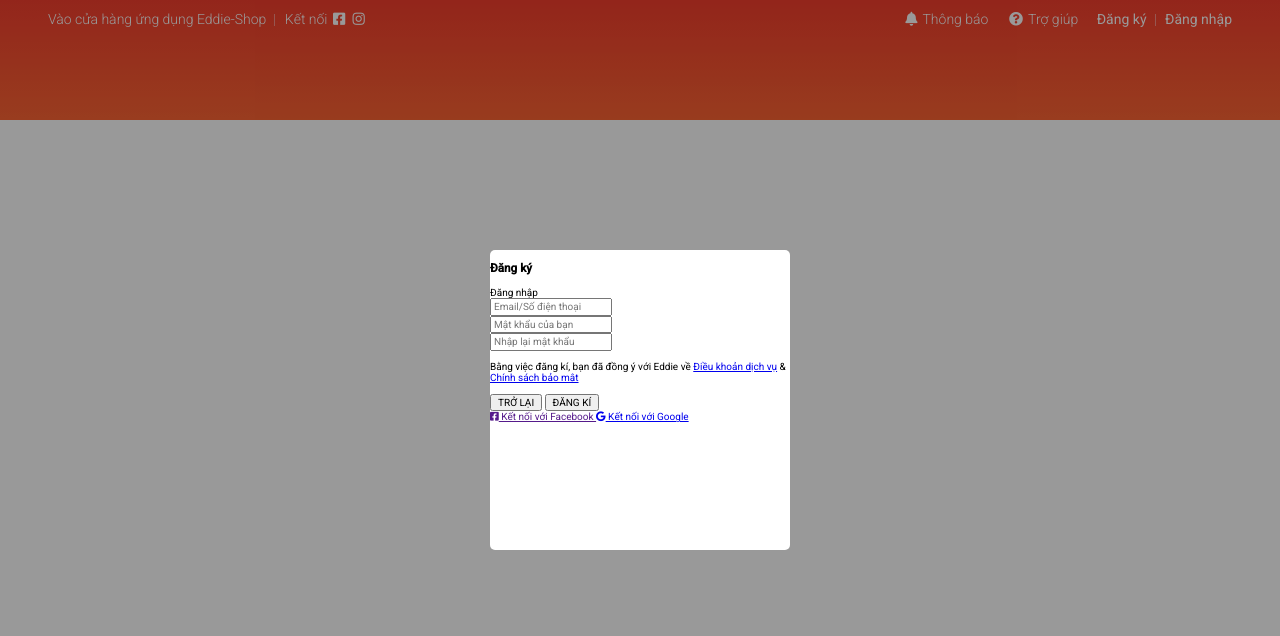
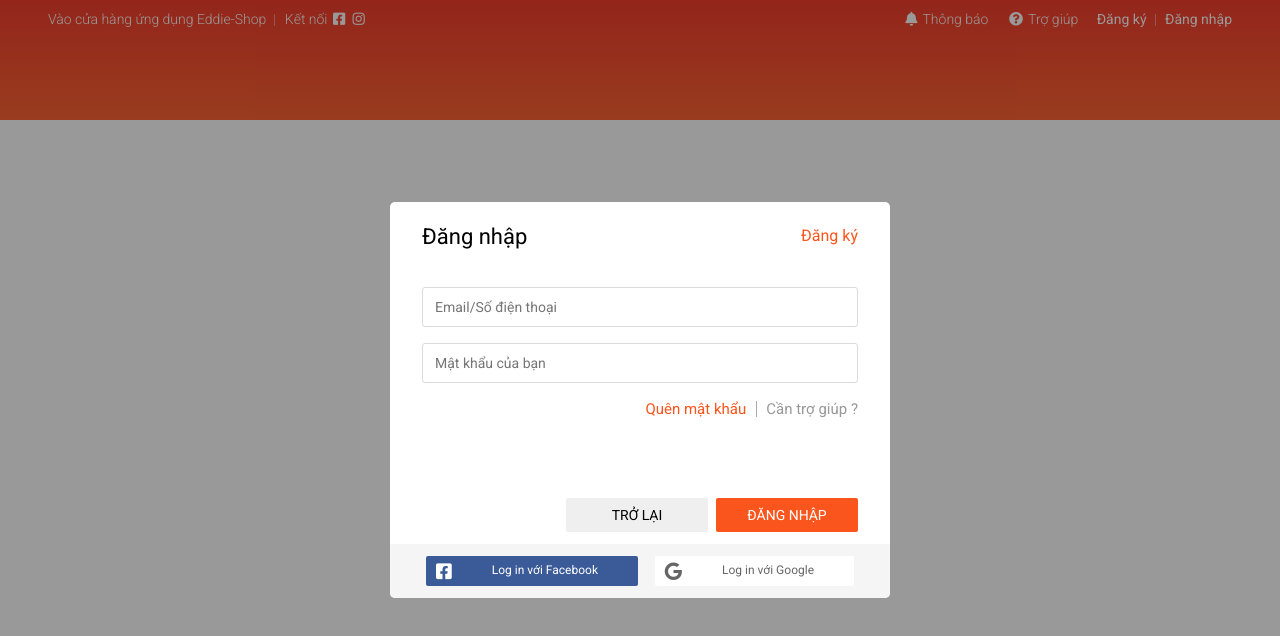
Before and after one commit to dungnt2khust/UI-PRACTICE-shopee, a plain HTML site: page index.html in a window 1280 px wide. Drawn offline with nearby package versions, Linux system fonts and the light colour scheme.

Commit message:
CSS Registration and Login modal

```diff
--- a/assets/css/base.css
+++ b/assets/css/base.css
@@ -5,6 +5,8 @@
     --primary-red: 250;
     --primary-green: 85;
     --primary-blue: 48;
+    --primary-color: rgb(250, 85, 28);
+    --border-color: #dbdbdb;
 }
 
 * {
@@ -74,8 +76,6 @@ html {
 
 .modal__body {
     z-index: 9999;
-    width: 300px;
-    height: 300px;
     background-color: #fff;
     margin: auto;
     border-radius: 5px;
@@ -84,3 +84,38 @@ html {
 .model__inner {
 
 }
+/* Button */
+.btn {
+    min-width: 142px;
+    height: 34px;
+    border: none;
+    text-decoration: none;
+    font-size: 1.4rem;
+    border-radius: 2px;
+    padding: 0;
+    outline: none;
+    cursor: pointer;
+    display: flex;
+    justify-content: center;
+    align-items: center;
+}
+.btn:hover {
+    opacity: 0.8;
+}
+.btn.btn--primary {
+    background-color: var(--primary-color);
+    color: var(--white-color);
+}
+
+.btn.btn--disable {
+    cursor: default;
+    background-color: #999;
+    color: #ccc;
+}
+.btn.btn-with-icon {
+
+}
+.btn.btn--size-s{
+    height: 30px;
+    font-size: 1.2rem;
+}
--- a/assets/css/main.css
+++ b/assets/css/main.css
@@ -202,3 +202,124 @@
 .notify-btn:hover .header__notify {
     display: block;
 }
+
+/* Authentication form */
+.auth-form {
+    width: 500px;
+    overflow: hidden;
+    border-radius: 5px;
+}
+.auth-form__container {
+    padding: 0 32px;
+}
+.auth-form__header {
+    display: flex;
+    align-items: center;
+    justify-content: space-between;
+}
+.auth-form__heading {
+    font-size: 2.2rem;
+    font-weight: 400;
+}
+.auth-form__switch {
+    font-size: 1.6rem;
+    font-weight: 400;
+    color: var(--primary-color);
+    cursor: pointer;
+    user-select: none;
+}
+.auth-form__switch:hover {
+    opacity: 0.5;
+}
+.auth-form__form {
+
+}
+.auth-form__group {
+
+}
+.auth-form__input {
+    width: 100%;
+    height: 40px;
+    margin-top: 16px;
+    padding: 0 12px;
+    font-size: 1.4rem;
+    border: 1px solid var(--border-color);
+    border-radius: 3px;
+    outline: none;
+}
+.auth-form__input:focus {
+    border-color: #888;
+}
+.auth-form__aside {
+    margin-top: 18px;
+}
+.auth-form__policy-text {
+    font-size: 1.2rem;
+    line-height: 1.5;
+    text-align: center;
+    padding: 0 6px;
+}
+.text-link {
+    text-decoration: none;
+    color: var(--primary-color);
+}
+.auth-form__controls {
+    margin-top: 80px;
+    display: flex;
+    justify-content: flex-end;
+    margin-bottom: 12px;
+}
+.auth-form__controls--back {
+    margin-right: 8px;
+}
+.auth-form__socials {
+    display: flex;
+    justify-content: space-between;
+    background-color: #f5f5f5;
+    padding: 12px 36px;
+}
+.socials-icon {
+    font-size: 1.8rem;
+    padding-left: 10px;
+}
+.btn-facebook {
+    color: var(--white-color);
+    background-color: #3a5a98;
+}
+.btn-google {
+    color: #666;
+    background-color: var(--white-color);
+}
+.socials-title {
+    margin: 0 40px;
+}
+.auth-form__help {
+    display: flex;
+    justify-content: flex-end;
+    align-items: center;
+    position: relative;
+}
+.auth-form__help-link {
+    text-decoration: none;
+    font-size: 1.5rem;
+}
+.auth-form__help-link:hover {
+    opacity: 0.5;
+}
+.auth-form__help-link:nth-child(1) {
+    margin-right: 10px;
+    color: var(--primary-color);
+}
+.auth-form__help-link:nth-child(1)::after {
+    content: "";
+    display: inline-block;
+    position: absolute;
+    margin: 0 10px;
+    width: 1px;
+    height: 1.6rem;
+    background-color: #aaa;
+}
+.auth-form__help-link:nth-child(2) {
+    margin-left: 10px;
+    color: #999;
+}
--- a/index.html
+++ b/index.html
@@ -131,10 +131,12 @@
         <div class="modal__body">
             <div class="modal__inner">
                 <!-- Authentication form -->
-                <div class="auth-form">
+                <!-- Registration -->
+                <!-- <div class="auth-form">
+                    <div class="auth-form__container">
                         <div class="auth-form__header">
-                        <h3 class="auth-from__heading">Đăng ký</h3>
-                        <span class="auth-from__switch">Đăng nhập</span>
+                            <h3 class="auth-form__heading">Đăng ký</h3>
+                            <span class="auth-form__switch">Đăng nhập</span>
                         </div>
                         <div class="auth-form__form">
                             <div class="auth-form__group">
@@ -149,23 +151,61 @@
                         </div>
                         <div class="auth-form__aside">
                             <p class="auth-form__policy-text">
-                            Bằng việc đăng kí, bạn đã đồng ý với Eddie về
-                            <a href="#" class="policy-link"> Điều khoản dịch vụ</a> &
-                            <a href="#" class="policy-link"> Chính sách bảo mật</a>
+                                Bằng việc đăng kí, bạn đã đồng ý với Eddie-Shop về
+                                <a href="#" class="text-link"> Điều khoản dịch vụ</a> &
+                                <a href="#" class="text-link"> Chính sách bảo mật</a>
                             </p>
                         </div>
                         <div class="auth-form__controls">
-                        <button class="btn">TRỞ LẠI</button>
-                        <button class="btn btn--primary">ĐĂNG KÍ</button>
+                            <button class="auth-form__controls--back btn">TRỞ LẠI</button>
+                            <button class="btn btn--primary">ĐĂNG KÝ</button>
+                        </div>
                     </div>
                     <div class="auth-form__socials">
-                        <a href="" class="btn btn--with-icon">
-                            <i class="fab fa-facebook-square"></i>
-                            Kết nối với Facebook
+                        <a href="" class="btn btn-facebook btn--size-s btn--with-icon">
+                            <i class="socials-icon fab fa-facebook-square"></i>
+                            <span class="socials-title">Kết nối với Facebook</span>
                         </a>
-                        <a href="#" class="btn btn--with-icon">
-                            <i class="fab fa-google"></i>
-                            Kết nối với Google
+                        <a href="#" class="btn btn-google btn--size-s btn--with-icon">
+                            <i class="socials-icon fab fa-google"></i>
+                            <span class="socials-title">Kết nối với Google</span>
+                        </a>
+                    </div>
+                </div> -->
+                <!-- Login form-->
+                <div class="auth-form">
+                    <div class="auth-form__container">
+                        <div class="auth-form__header">
+                            <h3 class="auth-form__heading">Đăng nhập</h3>
+                            <span class="auth-form__switch">Đăng ký</span>
+                        </div>
+                        <div class="auth-form__form">
+                            <div class="auth-form__group">
+                                <input type="text" class="auth-form__input" placeholder="Email/Số điện thoại">
+                            </div>
+                            <div class="auth-form__group">
+                                <input type="text" class="auth-form__input" placeholder="Mật khẩu của bạn">
+                            </div>
+                        </div>
+                        <div class="auth-form__aside">
+                            <div class="auth-form__help">
+                                <a href="#" class="auth-form__help-link"> Quên mật khẩu </a>
+                                <a href="#" class="auth-form__help-link"> Cần trợ giúp ?</a>
+                            </div>
+                        </div>
+                        <div class="auth-form__controls">
+                            <button class="auth-form__controls--back btn">TRỞ LẠI</button>
+                            <button class="btn btn--primary">ĐĂNG NHẬP</button>
+                        </div>
+                    </div>
+                    <div class="auth-form__socials">
+                        <a href="#" class="btn btn-facebook btn--size-s btn--with-icon">
+                            <i class="socials-icon fab fa-facebook-square"></i>
+                            <span class="socials-title">Log in với Facebook</span>
+                        </a>
+                        <a href="#" class="btn btn-google btn--size-s btn--with-icon">
+                            <i class="socials-icon fab fa-google"></i>
+                            <span class="socials-title">Log in với Google</span>
                         </a>
                     </div>
                 </div>
```
Lines whose indentation alone changed are shown as unchanged.
